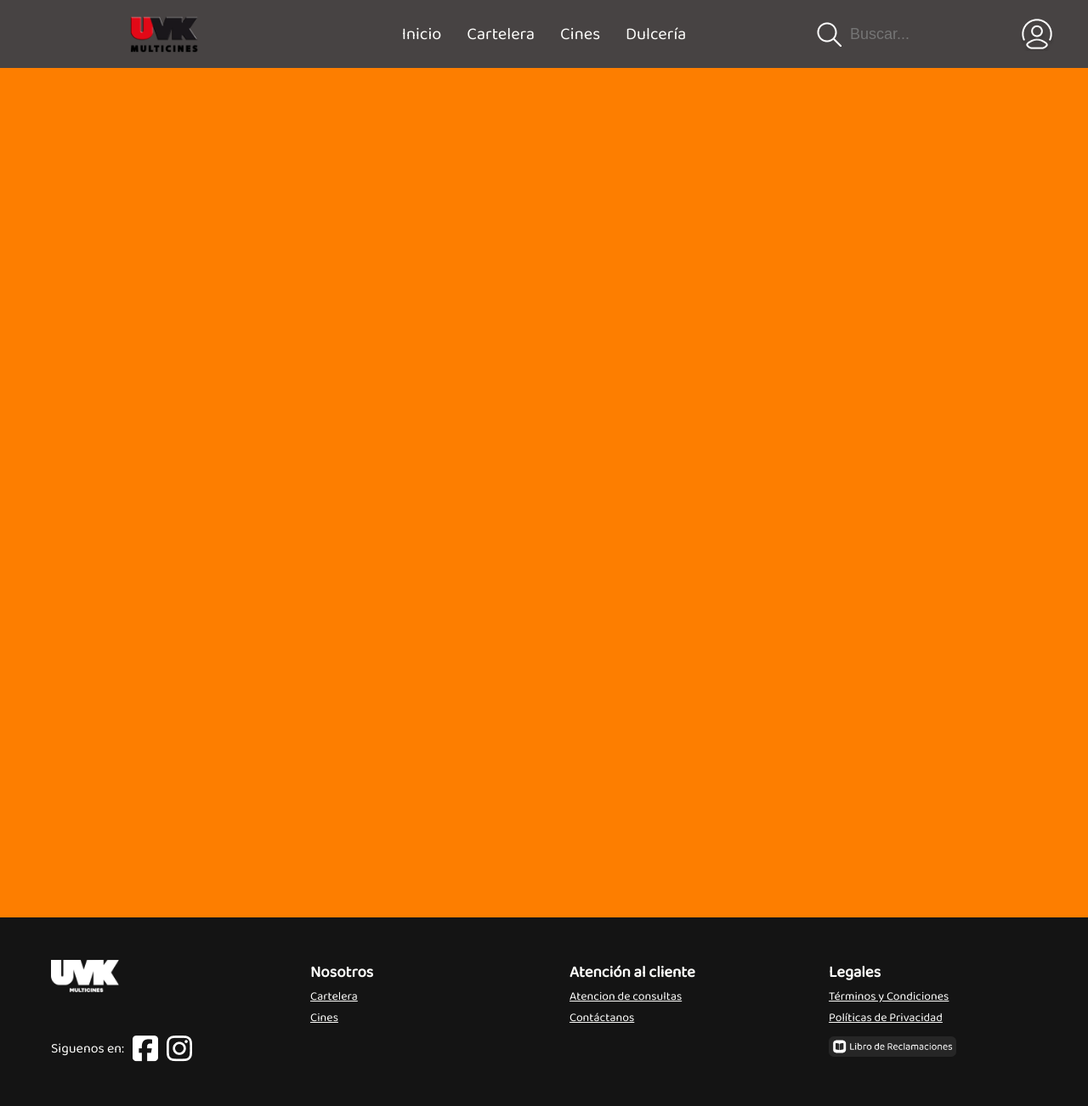
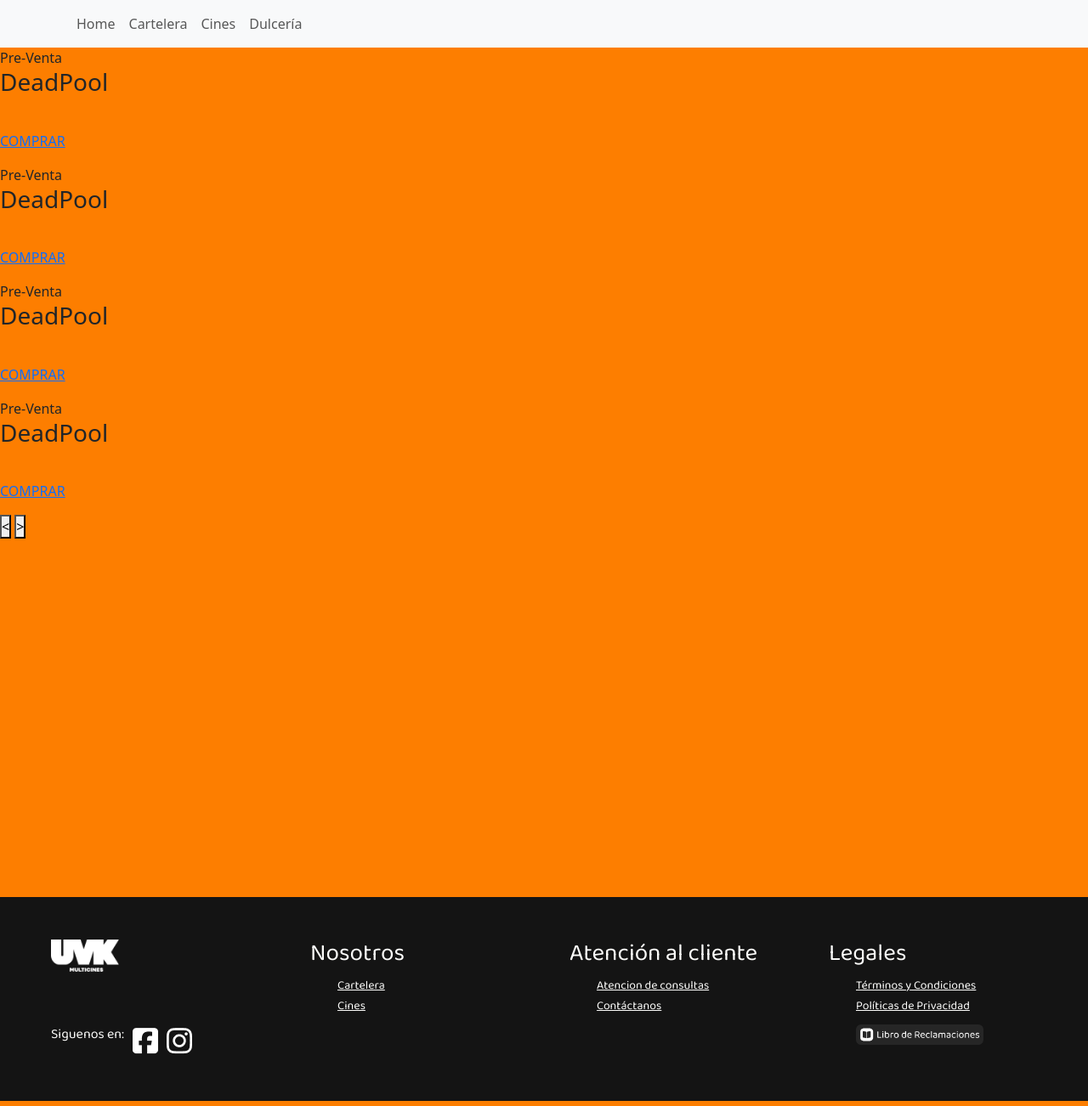
Before and after one commit to PepeLeChien/WebUVK, a PHP site: page / in a window 1280 px wide. Shown: the whole page at 85% size. Run offline with PHP 8.4, Linux system fonts and the light colour scheme.

Commit message:
Empezando navbar con bootstrap

```diff
--- a/index.html
+++ b/index.html
@@ -4,32 +4,96 @@
     <meta charset="UTF-8">
     <meta name="viewport" content="width=device-width, initial-scale=1.0">
     <title>UVK Cines</title>
+    <link href="https://cdn.jsdelivr.net/npm/bootstrap@5.3.3/dist/css/bootstrap.min.css" rel="stylesheet" integrity="sha384-QWTKZyjpPEjISv5WaRU9OFeRpok6YctnYmDr5pNlyT2bRjXh0JMhjY6hW+ALEwIH" crossorigin="anonymous">
+    <script src="https://cdn.jsdelivr.net/npm/bootstrap@5.3.3/dist/js/bootstrap.bundle.min.js" integrity="sha384-YvpcrYf0tY3lHB60NNkmXc5s9fDVZLESaAA55NDzOxhy9GkcIdslK1eN7N6jIeHz" crossorigin="anonymous"></script>
     <link rel="stylesheet" href="./styles/styles.css">
+
 </head>
 <body>
     <header class="header">
-        <div class="logo-container">
-            <img src="./assets/Logo.png" alt="Logo UVK">
-        </div>
-        <nav class="navbar">
-            <ul>
-                <li><a href="#">Inicio</a></li>
-                <li><a href="#">Cartelera</a></li>
-                <li><a href="#">Cines</a></li>
-                <li><a href="#">Dulcería</a></li>
-            </ul>
+        <nav class="navbar navbar-expand-lg navbar-light bg-light">
+            <div class="container">
+                <div class="collapse navbar-collapse">
+                    <ul class="navbar-nav">
+                        <li class="nav-item">
+                            <a href="#" class="nav-link">Home</a>
+                        </li>
+                        <li class="nav-item">
+                            <a href="#" class="nav-link">Cartelera</a>
+                        </li>
+                        <li class="nav-item">
+                            <a href="#" class="nav-link">Cines</a>
+                        </li>
+                        <li class="nav-item">
+                            <a href="#" class="nav-link">Dulcería</a>
+                        </li>
+                    </ul>
+                </div>
+            </div>
         </nav>
-        <div class="options-container">
-            <div>
-                <img src="./assets/IconSearch.png" alt="">
-                <input type="text" placeholder="Buscar...">
-            </div>
-            <img src="./assets/IconUser.png" alt="">
-        </div>
     </header>
 
     <main>
-        <div></div>
+        <div id="slider-container" class="slider-container">
+            <div class="slider" id="slider">
+                <div class="slider__element slider__element--first">
+                    <section class="section--slider">
+                        <span>Pre-Venta</span>
+                        <h3>DeadPool</h3>
+                        <div>
+                            <p></p>
+                            <a href="">
+                                <img src="" alt="">
+                                <p>COMPRAR</p>
+                            </a>
+                        </div>
+                    </section>
+                </div>
+                <div class="slider__element slider__element--seconds">
+                    <section class="section--slider">
+                        <span>Pre-Venta</span>
+                        <h3>DeadPool</h3>
+                        <div>
+                            <p></p>
+                            <a href="">
+                                <img src="" alt="">
+                                <p>COMPRAR</p>
+                            </a>
+                        </div>
+                    </section>
+                </div>
+                <div class="slider__element slider__element--third">
+                    <section class="section--slider">
+                        <span>Pre-Venta</span>
+                        <h3>DeadPool</h3>
+                        <div>
+                            <p></p>
+                            <a href="">
+                                <img src="" alt="">
+                                <p>COMPRAR</p>
+                            </a>
+                        </div>
+                    </section>
+                </div>
+                <div class="slider__element slider__element--fourth">
+                    <section class="section--slider">
+                        <span>Pre-Venta</span>
+                        <h3>DeadPool</h3>
+                        <div>
+                            <p></p>
+                            <a href="">
+                                <img src="" alt="">
+                                <p>COMPRAR</p>
+                            </a>
+                        </div>
+                    </section>
+                </div>
+            </div>
+        </div>
+        <div class="slider-buttons">
+            <button id="button-left" class="button">&lt;</button>
+            <button id="button-right" class="button">&gt;</button>
+        </div>
         <section></section>
     </main>
 
@@ -66,5 +130,6 @@
         </div>
 
     </footer>
+
 </body>
 </html>
--- a/styles/styles.css
+++ b/styles/styles.css
@@ -22,70 +22,7 @@
     width: 100%;
 }
 
-.header {
-    background-color: rgb(71, 67, 67);
-    display: flex;
-    justify-content: space-between;
-    align-items: center;
-    font-family: 'Baloo', Helvetica, sans-serif;
-    height: 80px;
-}
 
-.navbar, .options-container, .logo-container{
-    width: 30%;
-    display: flex;
-    justify-content: center;
-}
-
-.logo-container img {
-    height: 70px;
-}
-
-
-.navbar ul{
-    display: flex;
-    flex-direction: row;
-    list-style: none;
-    gap: 30px;
-}
-
-
-.navbar a{
-    text-decoration: none;
-    color: var(--white-style);
-    font-size: 20px;
-
-}
-
-.options-container {
-    display: flex;
-    flex-direction: row;
-    align-items: center;
-    justify-content: end;
-    padding-right: 40px;
-
-}
-
-.options-container div {
-    display: flex;
-    flex-direction: row;
-    align-items: center;
-    margin-right: 50px;
-    gap: 10px;
-}
-
-.options-container input {
-    background: none;
-    border: none;
-    color: #141414;
-    font-size: 18px;
-    width: 150px;
-}
-
-.options-container input:focus {
-    outline: none;
-
-}
 
 main {
     background-color: var(--primary-orange);
```
Also changed, not shown: src/slider.js (+68 -0 lines), styles/index.css (+75 -0 lines).
